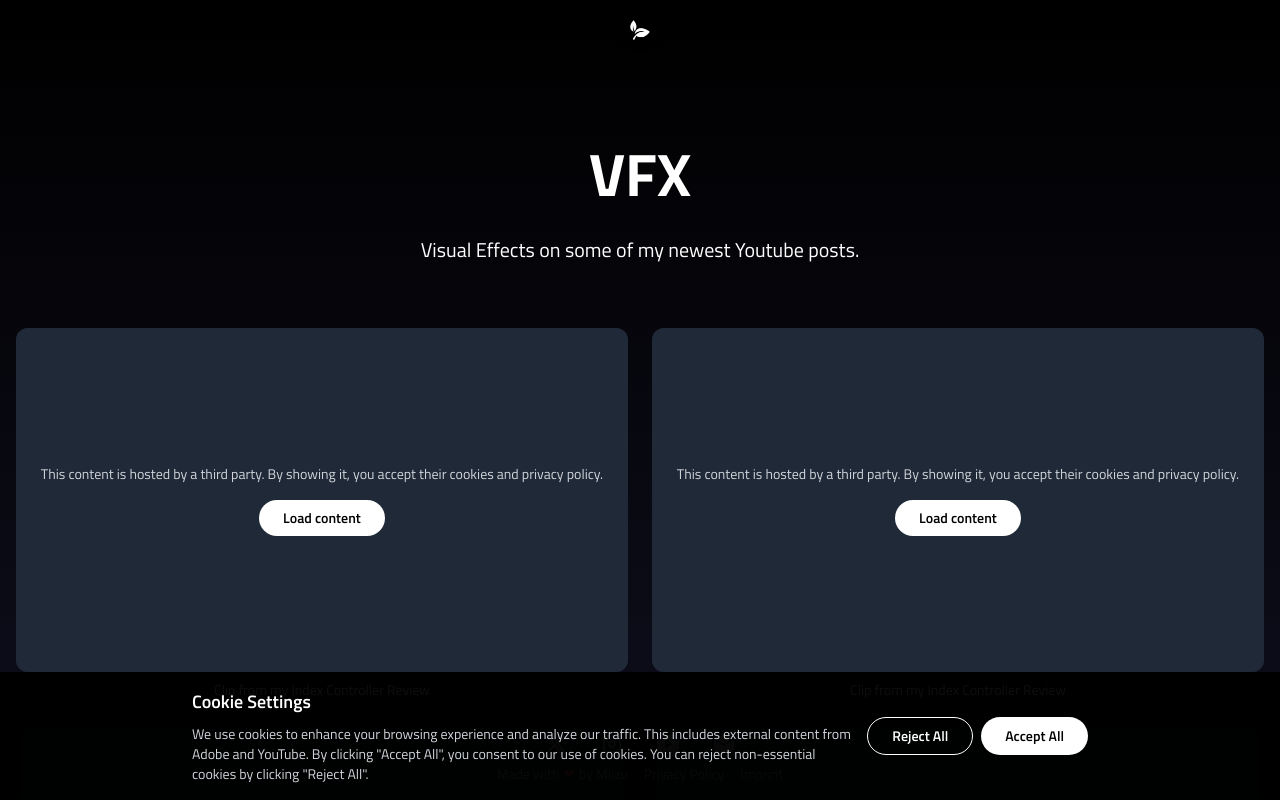
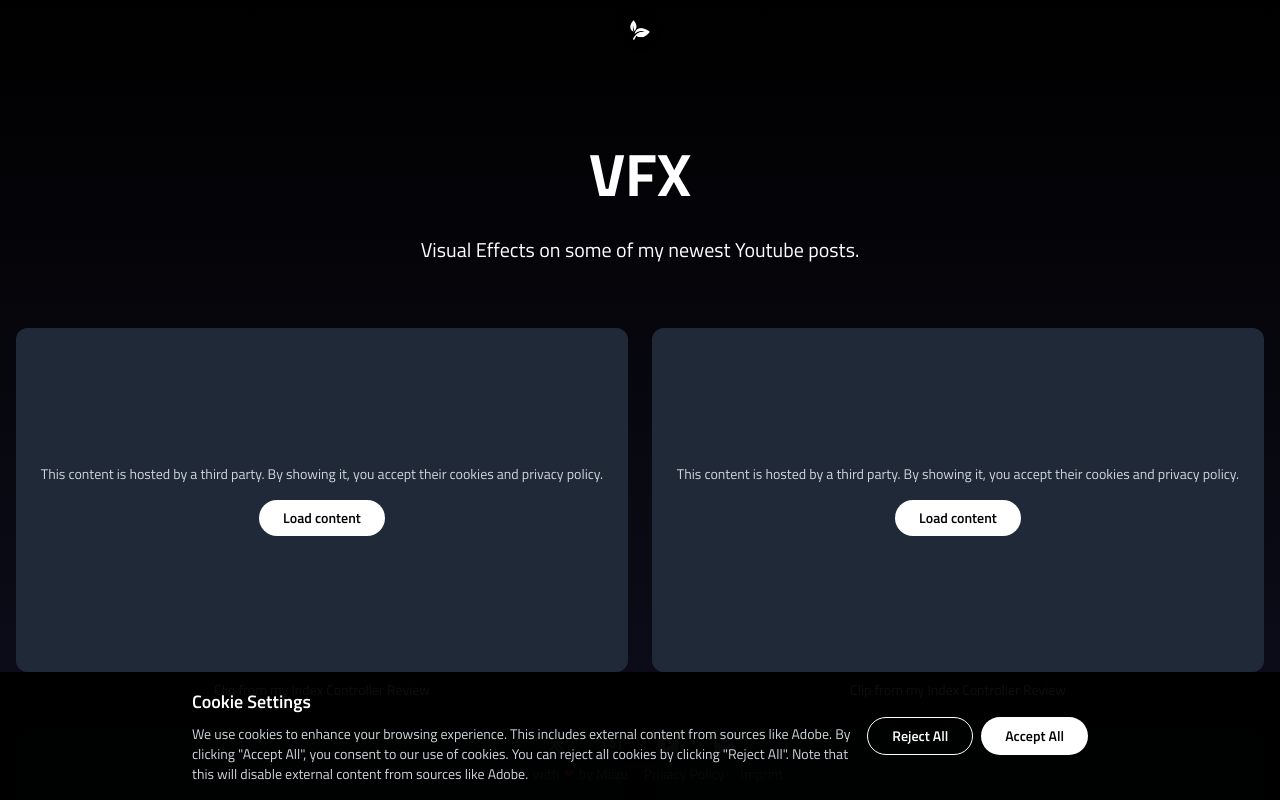
Before and after one commit to Snupai/miizu-site, a Next.js app: page /vfx in a window 1280 px wide. Shown: the top 800 px of the page. Built offline with nearby package versions, Linux system fonts and the light colour scheme; a web font is replaced by a local one.

Commit message:
Update CookieConsent text to clarify cookie usage and external content policy

```diff
--- a/src/app/_components/CookieConsent.tsx
+++ b/src/app/_components/CookieConsent.tsx
@@ -58,9 +58,10 @@ export default function CookieConsent() {
         <div className="flex-1">
           <h3 className="mb-2 text-lg font-semibold">Cookie Settings</h3>
           <p className="text-sm text-gray-300">
-            We use cookies to enhance your browsing experience and analyze our traffic. This includes
-            external content from Adobe and YouTube. By clicking &quot;Accept All&quot;, you consent to our use
-            of cookies. You can reject non-essential cookies by clicking &quot;Reject All&quot;.
+            We use cookies to enhance your browsing experience. This includes
+            external content from sources like Adobe. By clicking &quot;Accept All&quot;, you consent to our use
+            of cookies. You can reject all cookies by clicking &quot;Reject All&quot;. Note that this will disable
+            external content from sources like Adobe.
           </p>
         </div>
         <div className="flex flex-col gap-2 md:flex-row">
```
